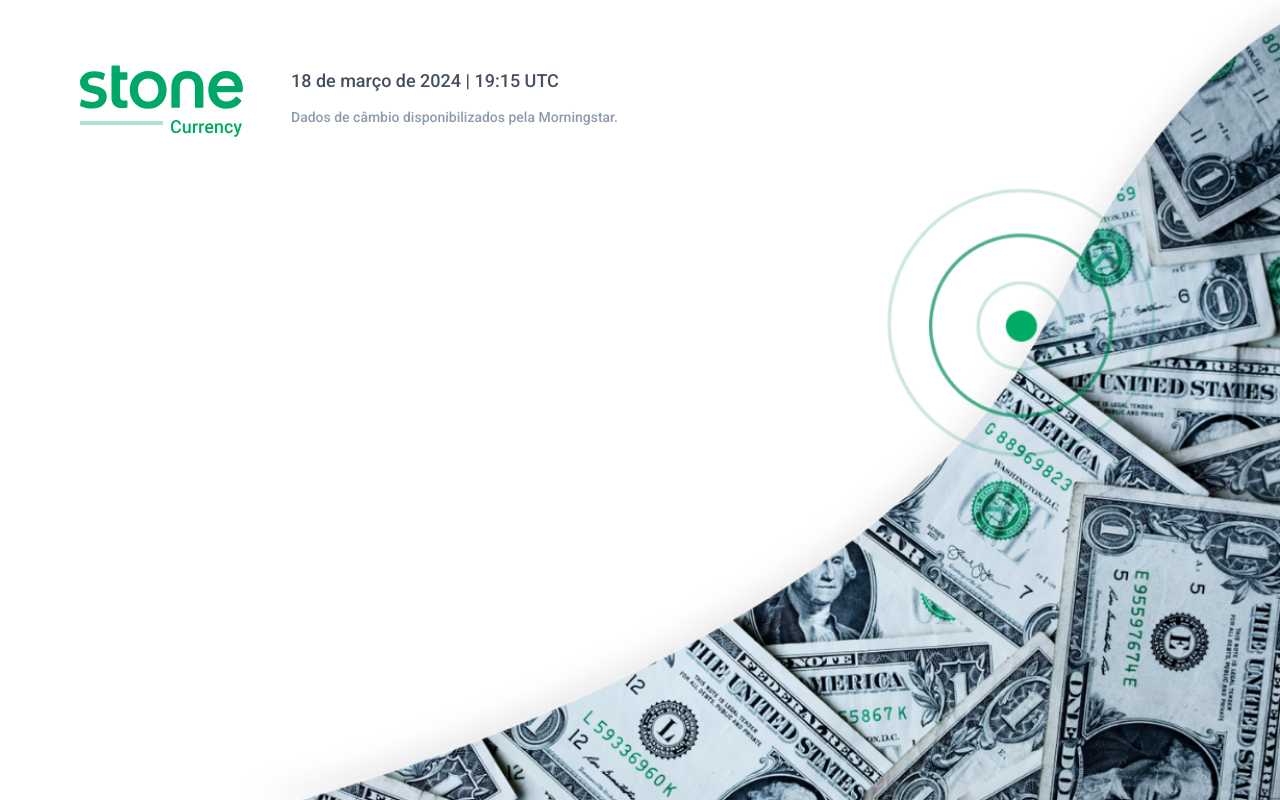
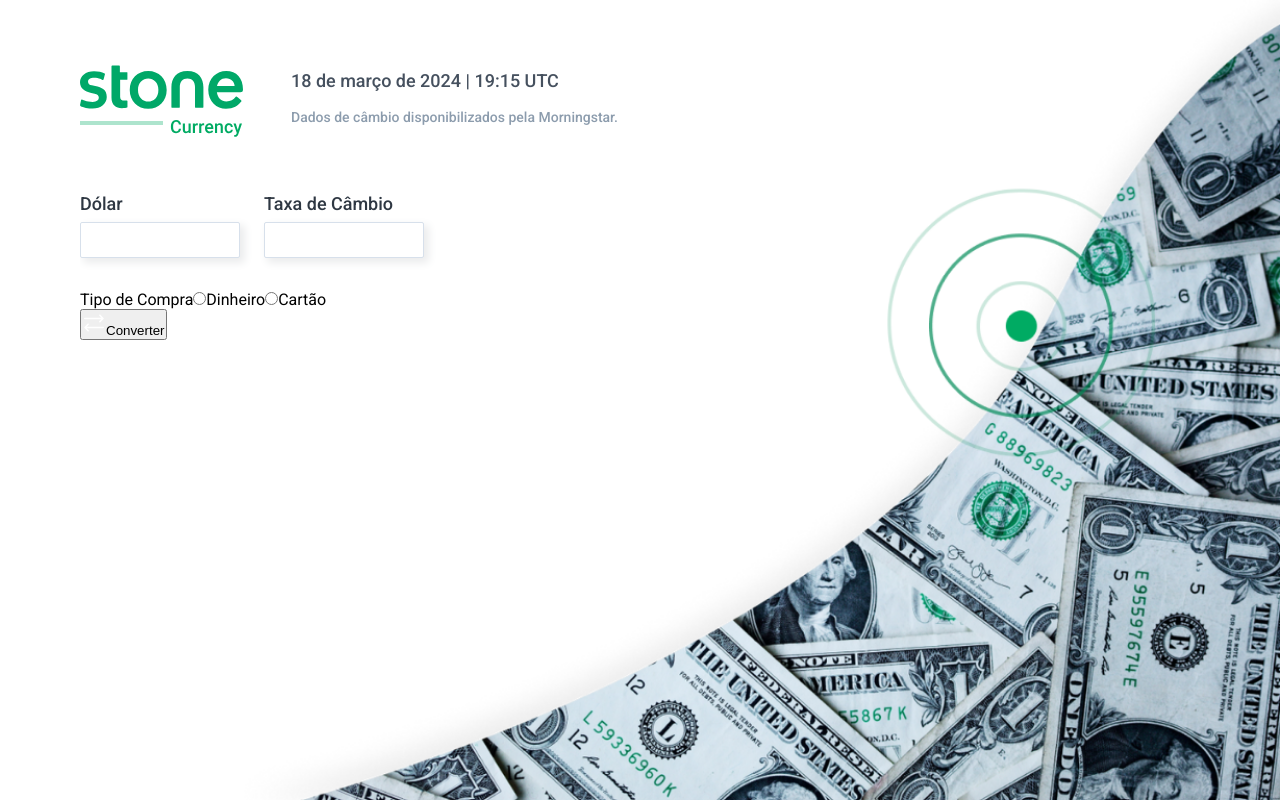
Before and after one commit to jessicaagrs/frontend_projetoConversorMoedas, a Next.js app: page / in a window 1280 px wide. Built offline with nearby package versions, Linux system fonts and the light colour scheme; no server answers.

Commit message:
feat: data by API, context, query client

```diff
--- a/src/app/layout.tsx
+++ b/src/app/layout.tsx
@@ -1,8 +1,9 @@
 import type { Metadata } from "next";
-import { Roboto} from "next/font/google";
+import { Roboto } from "next/font/google";
 import "./globals.css";
 import Body from "@/components/body/body";
 import NavBar from "@/components/navbar/navbar";
+import { CurrencyContextProvider } from "@/contexts/currency-context";
 
 const roboto = Roboto({
   subsets: ["latin"],
@@ -14,17 +15,20 @@ export const metadata: Metadata = {
   description: "Generated by Jessica Aguiar",
 };
 
+
 export default function RootLayout({
   children,
 }: Readonly<{
   children: React.ReactNode;
 }>) {
   return (
+    <CurrencyContextProvider>
       <html lang="pt-Br" className={roboto.className}>
         <Body>
           <NavBar />
           {children}
         </Body>
       </html>
+    </CurrencyContextProvider>
   );
 }
--- a/src/app/page.tsx
+++ b/src/app/page.tsx
@@ -1,9 +1,37 @@
 'use client';
 
+import { ButtonConverterIcon } from "@/components/formDollar/converter-button-icon";
+import FilterTypeBuy from "@/components/formDollar/filter-type-buy";
+import InputValues from "@/components/formDollar/input-values";
+import { useRouter } from "next/navigation";
+import styled from "styled-components";
+
+const SectionInputValues = styled.section`
+  display: flex;
+  gap: 24px;
+  margin-bottom: 2rem;
+`;
 
 export default function Home() {
+  const router = useRouter();
+
+  const handleConverterClick = () => {
+    router.push("/result");
+  };
+
   return (
     <main >
+      <SectionInputValues>
+        <InputValues textLabel={"Dólar"} enabled={false} />
+        <InputValues textLabel={"Taxa de Câmbio"} enabled={true} />
+      </SectionInputValues>
+      <section>
+        <FilterTypeBuy />
+      </section>
+      <button onClick={handleConverterClick}>
+        <ButtonConverterIcon />
+        Converter
+      </button>
     </main>
   );
 }
--- a/src/components/body/body.tsx
+++ b/src/components/body/body.tsx
@@ -1,6 +1,8 @@
 'use client';
 import styled from "styled-components";
 import image from "../../../public/Mask.png";
+import { QueryClient, QueryClientProvider } from "@tanstack/react-query";
+import { CurrencyContext } from "@/contexts/currency-context";
 
 
 const BodyBackground = styled.body`
@@ -12,10 +14,14 @@ const BodyBackground = styled.body`
     overflow: hidden;
     margin-left: 5rem;
 `;
-export default function Body(props: { children: React.ReactNode }) {
+
+const client = new QueryClient();
+export default function Body(props: { children: React.ReactNode; }) {
     return (
-        <BodyBackground>
-            {props.children}
-        </BodyBackground>
+        <QueryClientProvider client={client}>
+            <BodyBackground>
+                {props.children}
+            </BodyBackground>
+        </QueryClientProvider>
     );
 };
--- /dev/null
+++ b/src/components/formDollar/converter-button-icon.tsx
@@ -0,0 +1,9 @@
+export const ButtonConverterIcon = () => {
+
+    return (
+        <svg width="24" height="24" viewBox="0 0 24 24" fill="none" xmlns="http://www.w3.org/2000/svg">
+            <path d="M17.3271 10.0945C17.0332 10.3884 17.0332 10.8649 17.3271 11.1589C17.621 11.4528 18.0976 11.4528 18.3915 11.1589L21.5785 7.97187C21.8724 7.67794 21.8724 7.20138 21.5785 6.90746L18.3915 3.72045C18.0976 3.42652 17.621 3.42652 17.3271 3.72045C17.0332 4.01438 17.0332 4.49093 17.3271 4.78486L19.2267 6.68444L2.75265 6.68444C2.33697 6.68444 2 7.02141 2 7.43709C2 7.85277 2.33697 8.18974 2.75265 8.18974L19.2318 8.18974L17.3271 10.0945Z" fill="white" />
+            <path d="M6.67291 13.8422C6.96684 13.5483 6.96684 13.0717 6.67291 12.7778C6.37899 12.4839 5.90243 12.4839 5.6085 12.7778L2.4215 15.9648C2.12757 16.2588 2.12757 16.7353 2.4215 17.0292L5.60851 20.2162C5.90243 20.5102 6.37899 20.5102 6.67292 20.2162C6.96684 19.9223 6.96684 19.4458 6.67292 19.1518L4.77333 17.2523L21.2474 17.2523C21.663 17.2523 22 16.9153 22 16.4996C22 16.0839 21.663 15.747 21.2474 15.747L4.76819 15.747L6.67291 13.8422Z" fill="white" />
+        </svg>
+    );
+};
--- /dev/null
+++ b/src/components/formDollar/filter-type-buy.tsx
@@ -0,0 +1,19 @@
+interface FilterTypeBuy {
+
+};
+
+type FilterTypeBuyProps = {
+
+};
+
+export default function FilterTypeBuy() {
+    return (
+        <div>
+           <span>Tipo de Compra</span>
+           <input type="radio" name="radioMoney" />
+           <label htmlFor="radioMoney">Dinheiro</label>
+           <input type="radio" name="radioCard" />
+           <label htmlFor="radioCard">Cartão</label>
+        </div>
+    )
+};
--- /dev/null
+++ b/src/components/formDollar/input-values.tsx
@@ -0,0 +1,45 @@
+'use client';
+import { Colors } from "@/enums/colors";
+import { useCurrencyData } from "@/hooks/currency/useCurrencyData";
+import styled from "styled-components";
+
+type InputValuesProps = {
+    textLabel: string;
+    enabled: boolean;
+};
+
+const Container = styled.div`
+    display: flex;
+    flex-direction: column;
+`;
+
+const Label = styled.label`
+    font-size: 18px;
+    line-height: 21px;
+    font-weight: 500;
+    color: ${Colors.TEXT_LABEL_INPUT};
+`;
+
+const Input = styled.input`
+    width: 160px;
+    height: 36px;
+    border: 1px solid ${Colors.BORDER};
+    margin-top: 0.5rem;
+    box-shadow: 4px 4px 8px 1px ${Colors.SHADOW};
+    border-radius: 2px;
+    &:focus {
+        border: 3px solid ${Colors.BORDER};
+        outline: none;
+    }
+`;
+
+export default function InputValues({ textLabel, enabled }: InputValuesProps) {
+    const {data, isLoading, isError, error} = useCurrencyData();
+
+    return (
+        <Container>
+            <Label htmlFor="textInput">{textLabel}</Label>
+            <Input type="text" name="textInput" readOnly={enabled}/>
+        </Container>
+    );
+};
--- /dev/null
+++ b/src/contexts/currency-context.tsx
@@ -0,0 +1,40 @@
+'use client';
+import { TypeBuy } from "@/enums/type-buy";
+import { createContext, useState } from "react";
+
+export const CurrencyContext = createContext({
+    exchangeRate: 0,
+    updateDate: '',
+    dollarValue: 0,
+    typeBuy: TypeBuy.MONEY,
+    setExchangeRate: (value: number) => { },
+    setUpdateDate: (value: string) => { },
+    setDollarValue: (value: number) => { },
+    setTypeBuy: (value: TypeBuy) => { }
+});
+
+interface ProviderProps {
+    children: React.ReactNode;
+}
+
+export function CurrencyContextProvider({ children }: ProviderProps) {
+    const [exchangeRate, setExchangeRate] = useState(0);
+    const [updateDate, setUpdateDate] = useState('');
+    const [dollarValue, setDollarValue] = useState(0);
+    const [typeBuy, setTypeBuy] = useState(TypeBuy.MONEY);
+
+    return (
+        <CurrencyContext.Provider value={{
+            exchangeRate,
+            updateDate,
+            dollarValue,
+            typeBuy,
+            setExchangeRate,
+            setUpdateDate,
+            setDollarValue,
+            setTypeBuy
+        }}>
+            {children}
+        </CurrencyContext.Provider>
+    );
+}
--- a/src/enums/colors.ts
+++ b/src/enums/colors.ts
@@ -1,4 +1,7 @@
 export enum Colors {
     TEXT = '#45505E',
-    TEXT_MESSAGE ='#8C9CAD'
+    TEXT_MESSAGE ='#8C9CAD',
+    TEXT_LABEL_INPUT = '#2E3742',
+    BORDER = '#D7E0EB',
+    SHADOW = '#EBECED'
 }
--- /dev/null
+++ b/src/enums/type-buy.ts
@@ -0,0 +1,4 @@
+export enum TypeBuy {
+    MONEY = "DINHEIRO",
+    CARD = "CARTAO",
+}
--- /dev/null
+++ b/src/hooks/currency/useCurrencyData.ts
@@ -0,0 +1,20 @@
+import { queryOptions, useQuery } from "@tanstack/react-query";
+import axios from "axios";
+import { CurrencyReponse } from "@/types/currency-response";
+
+const API_URL = "https://economia.awesomeapi.com.br/json/last/USD-BRL";
+const fetchData = async () : Promise<CurrencyReponse>  => {
+  const response = await axios.get<CurrencyReponse>(API_URL);
+  return response.data;
+};
+
+export function useCurrencyData() {
+  const query = useQuery({
+    queryFn: fetchData,
+    queryKey: ["currency"],
+    refetchInterval: 60 * 5 * 1000
+  });
+
+
+  return query;
+}
--- /dev/null
+++ b/src/types/currency-response.ts
@@ -0,0 +1,13 @@
+export interface CurrencyReponse {
+    ask: string;
+    bid: string;
+    code: string;
+    codein: string;
+    create_date: string;
+    high: string;
+    low: string;
+    name: string;
+    pctChange: string;
+    timestamp: string;
+    varBid: string;
+}
```
Also changed, not shown: src/app/result/page.tsx (added, +15 -0 lines). Lines whose indentation alone changed are shown as unchanged.
